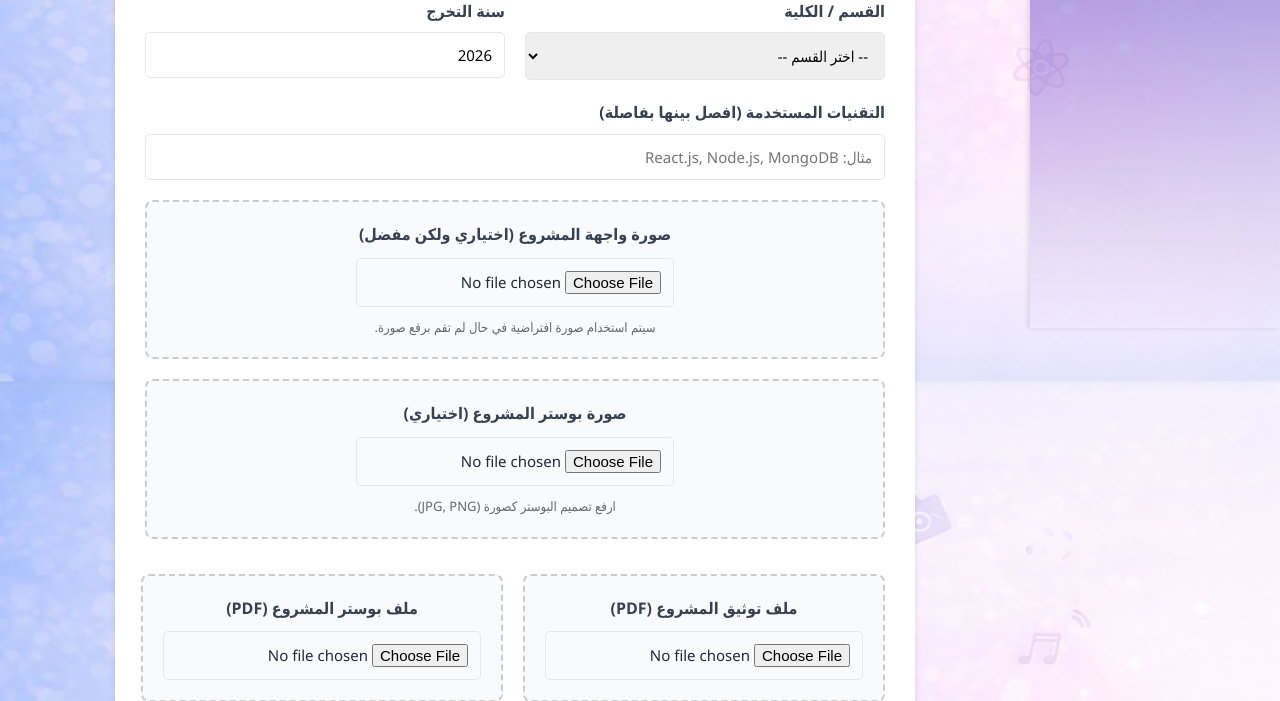
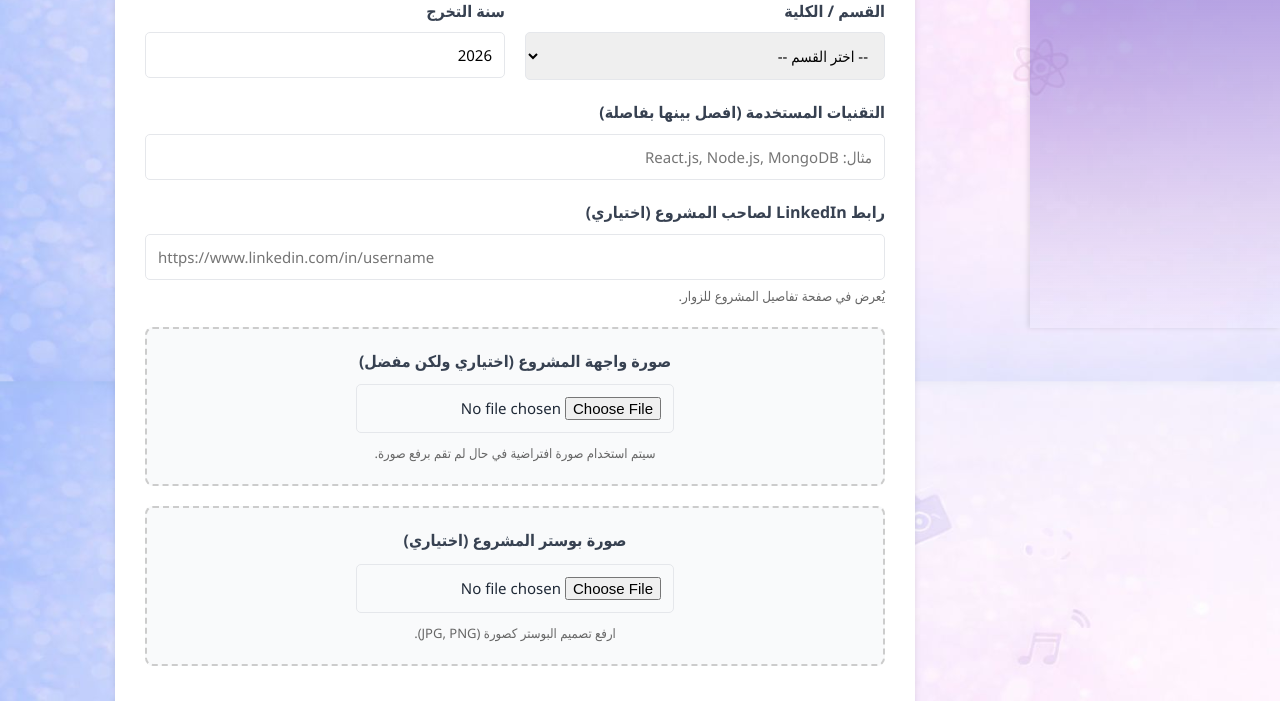
Before and after one commit to iksasa15/testtt, a PHP site: page /add_project.php in a window 1280 px wide. Shown: the part 472-1173 px from the top of the page. Run offline with PHP 8.4, Linux system fonts and the light colour scheme; the visitor is signed in with stand-in values (Sample User, id 1).

Commit message:
Implement LinkedIn URL feature for project submissions and edits. Added optional LinkedIn input field in add/edit project forms, validated URL format, and updated database schema to include owner_linkedin. Display LinkedIn link on project details page if provided.

```diff
--- a/add_project.php
+++ b/add_project.php
@@ -102,8 +102,21 @@ if ($_SERVER['REQUEST_METHOD'] == 'POST') {
 
     // Insert into database if no errors
     if (empty($message)) {
-        $insert_sql = "INSERT INTO projects (title, description, department, grad_year, tech_stack, project_poster, project_poster_pdf, image_url, pdf_file)
-                       VALUES ('$title', '$description', '$department', $grad_year, '$tech_stack', " .
+        $owner_linkedin_sql = 'NULL';
+        $linkedin_raw = trim($_POST['owner_linkedin'] ?? '');
+        if ($linkedin_raw !== '') {
+            $linkedin_url = preg_match('#^https?://#i', $linkedin_raw) ? $linkedin_raw : 'https://' . ltrim($linkedin_raw, '/');
+            if (stripos($linkedin_url, 'linkedin.com') === false) {
+                $message = "<div style='color:red; margin-bottom:15px; text-align:center;'>رابط LinkedIn غير صالح (يجب أن يكون من نطاق linkedin.com).</div>";
+            } else {
+                $owner_linkedin_sql = "'" . $conn->real_escape_string($linkedin_url) . "'";
+            }
+        }
+    }
+
+    if (empty($message)) {
+        $insert_sql = "INSERT INTO projects (title, description, department, grad_year, tech_stack, owner_linkedin, project_poster, project_poster_pdf, image_url, pdf_file)
+                       VALUES ('$title', '$description', '$department', $grad_year, '$tech_stack', $owner_linkedin_sql, " .
                        ($project_poster ? "'$project_poster'" : "NULL") . ", " .
                        ($project_poster_pdf ? "'$project_poster_pdf'" : "NULL") . ", " .
                        "'$image_url', " .
@@ -197,6 +210,12 @@ if ($_SERVER['REQUEST_METHOD'] == 'POST') {
                         <input type="text" name="tech_stack" placeholder="مثال: React.js, Node.js, MongoDB" required>
                     </div>
 
+                    <div class="form-group">
+                        <label>رابط LinkedIn لصاحب المشروع (اختياري)</label>
+                        <input type="url" name="owner_linkedin" dir="ltr" style="text-align:left;" placeholder="https://www.linkedin.com/in/username">
+                        <small style="display:block; color:#666; margin-top:6px;">يُعرض في صفحة تفاصيل المشروع للزوار.</small>
+                    </div>
+
                     <div class="form-group" style="background: #f9fafb; padding: 20px; border-radius: 8px; border: 2px dashed #ccc; text-align: center;">
                         <label style="margin-bottom: 10px; display: block;">صورة واجهة المشروع (اختياري ولكن مفضل)</label>
                         <input type="file" name="project_image" accept="image/*" style="width: auto; margin: 0 auto;">
--- a/graduation_projects.sql
+++ b/graduation_projects.sql
@@ -70,6 +70,7 @@ CREATE TABLE `projects` (
   `department` varchar(100) NOT NULL,
   `grad_year` int(11) NOT NULL,
   `tech_stack` varchar(255) NOT NULL,
+  `owner_linkedin` varchar(512) DEFAULT NULL,
   `project_poster` varchar(255) DEFAULT NULL,
   `project_poster_pdf` varchar(255) DEFAULT NULL,
   `image_url` varchar(255) DEFAULT 'default.jpg',
--- a/project_details.php
+++ b/project_details.php
@@ -40,6 +40,11 @@ if (!$project) {
             <div class="project-meta">
                 <span>القسم: <?php echo htmlspecialchars($project['department']); ?></span>
                 <span>سنة التخرج: <?php echo htmlspecialchars($project['grad_year']); ?></span>
+                <?php if (!empty($project['owner_linkedin'])): ?>
+                    <span>
+                        <a href="<?php echo htmlspecialchars($project['owner_linkedin'], ENT_QUOTES, 'UTF-8'); ?>" target="_blank" rel="noopener noreferrer" class="btn btn-outline" style="display:inline-block; padding:6px 14px; font-size:14px; text-decoration:none;">LinkedIn — صاحب المشروع</a>
+                    </span>
+                <?php endif; ?>
             </div>
         </div>
 
--- /dev/null
+++ b/schema_add_owner_linkedin.sql
@@ -0,0 +1,5 @@
+-- شغّل هذا المرة واحدة على قاعدة موجودة:
+-- mysql -u root -p graduation_projects < schema_add_owner_linkedin.sql
+
+ALTER TABLE `projects`
+  ADD COLUMN `owner_linkedin` varchar(512) DEFAULT NULL AFTER `tech_stack`;
```
Also changed, not shown: edit_project.php (+18 -0 lines), uploads/project_1777216450_3138.png (added).
